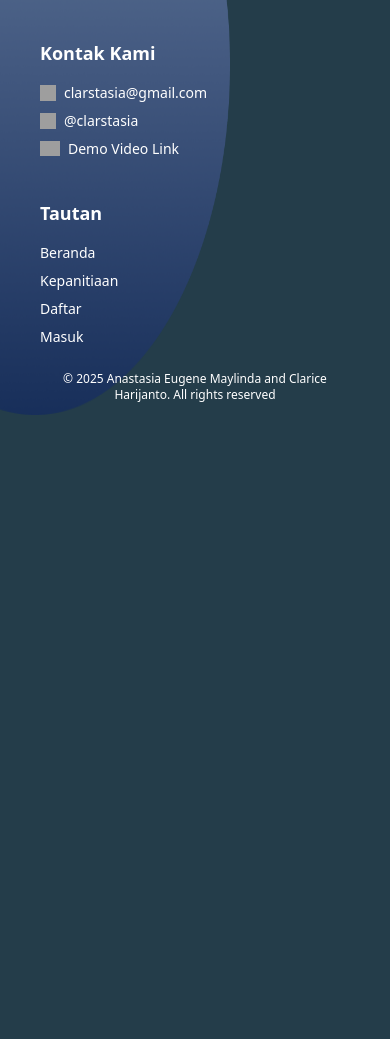
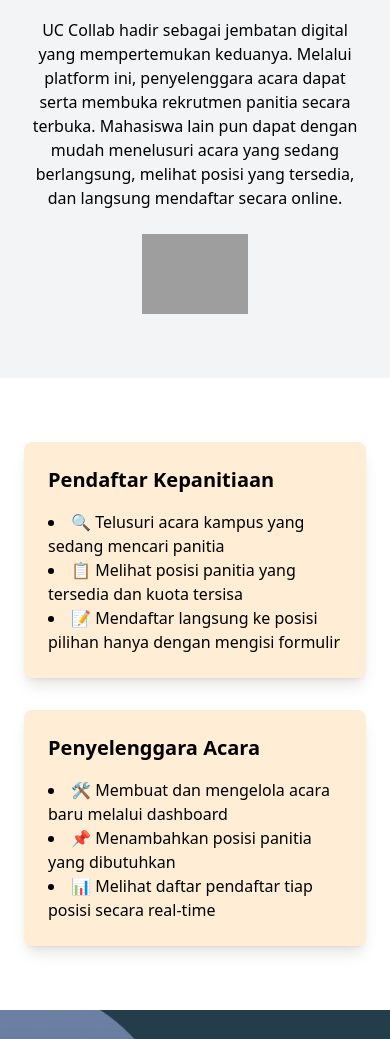
Before and after one commit to tingclarice/UC-Collab, a PHP site: page /beranda.php in a window 390 px wide. Shown: the part 830-1869 px from the top of the page. Before the commit the page ends 1245 px from the top, so only its background shows below. Run offline with PHP 8.4, Linux system fonts and the light colour scheme; some libraries are stand-ins or nearby versions; grey boxes are pictures that could not be loaded.

Commit message:
isi beranda

```diff
--- a/beranda.php
+++ b/beranda.php
@@ -36,7 +36,41 @@
         </div>
     </header>
 
-    <!-- Section -->
+    <!-- Mission Section -->
+    <section class="py-16 px-6 bg-gray-100">
+        <div class="max-w-4xl mx-auto text-center">
+            <h2 class="text-3xl font-bold mb-4">Misi Kami</h2>
+            <p class="mb-6">Di Universitas Ciputra, sering terjadi dua hal:</p>
+            <ul class="list-disc list-inside mb-6">
+                <li><strong>Penyelenggara acara</strong> kesulitan mencari panitia, dan</li>
+                <li><strong>Mahasiswa</strong> kehilangan peluang untuk terlibat karena kurangnya informasi.</li>
+            </ul>
+            <p class="mb-6">UC Collab hadir sebagai jembatan digital yang mempertemukan keduanya. Melalui platform ini, penyelenggara acara dapat serta membuka rekrutmen panitia secara terbuka. Mahasiswa lain pun dapat dengan mudah menelusuri acara yang sedang berlangsung, melihat posisi yang tersedia, dan langsung mendaftar secara online.</p>
+            <img src="pic/logo.svg" alt="UC Collab Logo" class="h-20 mx-auto">
+        </div>
+    </section>
+
+    <!-- Feature Section -->
+    <section class="py-16 px-6">
+        <div class="max-w-4xl mx-auto grid grid-cols-1 md:grid-cols-2 gap-8">
+            <div class="bg-orange-100 p-6 rounded-lg shadow-lg">
+                <h3 class="text-xl font-semibold mb-4">Pendaftar Kepanitiaan</h3>
+                <ul class="list-disc list-inside">
+                    <li>🔍 Telusuri acara kampus yang sedang mencari panitia</li>
+                    <li>📋 Melihat posisi panitia yang tersedia dan kuota tersisa</li>
+                    <li>📝 Mendaftar langsung ke posisi pilihan hanya dengan mengisi formulir</li>
+                </ul>
+            </div>
+            <div class="bg-orange-100 p-6 rounded-lg shadow-lg">
+                <h3 class="text-xl font-semibold mb-4">Penyelenggara Acara</h3>
+                <ul class="list-disc list-inside">
+                    <li>🛠️ Membuat dan mengelola acara baru melalui dashboard</li>
+                    <li>📌 Menambahkan posisi panitia yang dibutuhkan</li>
+                    <li>📊 Melihat daftar pendaftar tiap posisi secara real-time</li>
+                </ul>
+            </div>
+        </div>
+    </section>
 
     <!--  -->
     <footer class="relative bg-[#243D4A] text-white px-10 py-8 overflow-hidden">
```
